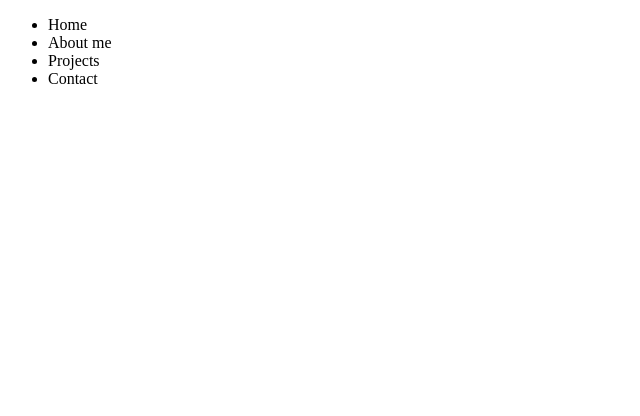
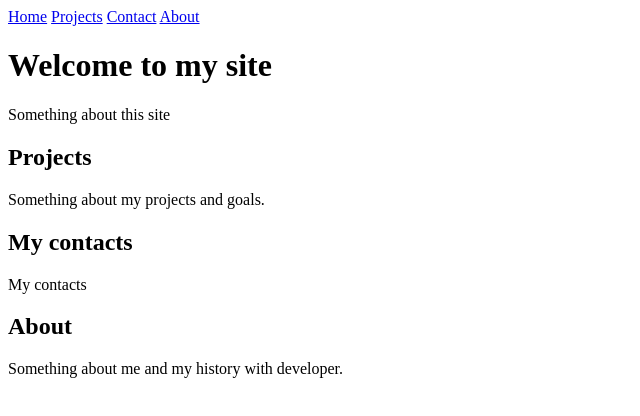
Before and after one commit to williamjlino/site-portfolio, a plain HTML site: page index.html in a window 1280 px wide. Shown: the whole page, without its empty margins (0-640 px from the left). Drawn offline with Linux system fonts and the light colour scheme.

Commit message:
adding the content from the header

```diff
--- a/index.html
+++ b/index.html
@@ -9,19 +9,33 @@
 
     <header>
         <nav>
-            <ul>
-                <li>Home</li>
-                <li>About me</li>
-                <li>Projects</li>
-                <li>Contact</li>
-
-
-
-            </ul>
+            <a href="#home">Home</a>
+            <a href="#projects">Projects</a>
+            <a href="#contact">Contact</a>
+            <a href="#about">About</a>
         </nav>
     </header>
 
     <main>
+        <section id="home"></section>
+        <h1>Welcome to my site</h1>
+        <p>
+            Something about this site
+        </p>
+
+        <section id="projects"></section>
+        <h2>Projects</h2>
+        <p>
+            Something about my projects and goals.
+        </p>
+        <section id="contact"></section>
+        <h2>My contacts</h2>
+        <p>My contacts</p>
+        <section id="about"></section>
+        <h2>About</h2>
+        <p>
+            Something about me and my history with developer.
+        </p>
 
     </main>
 
```
